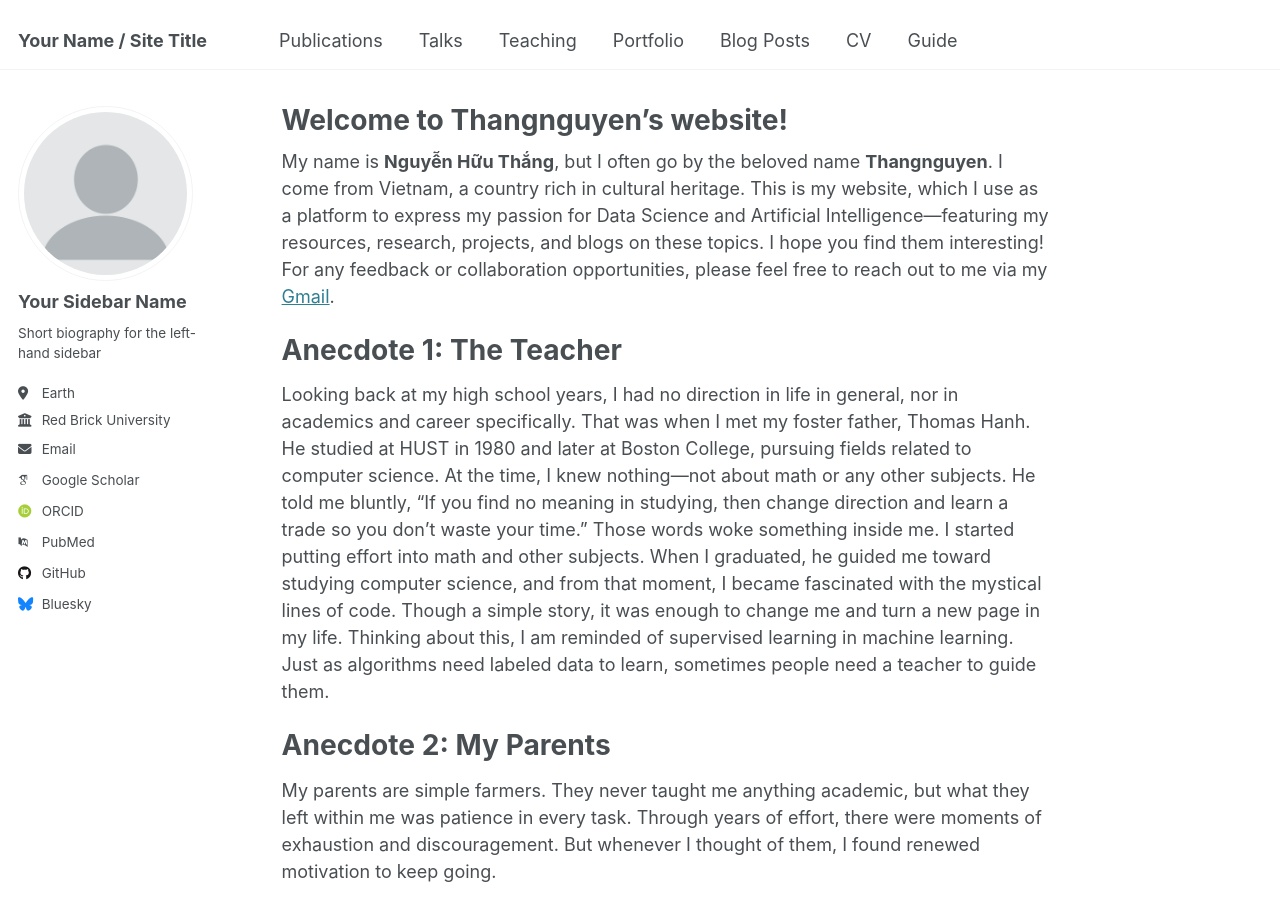
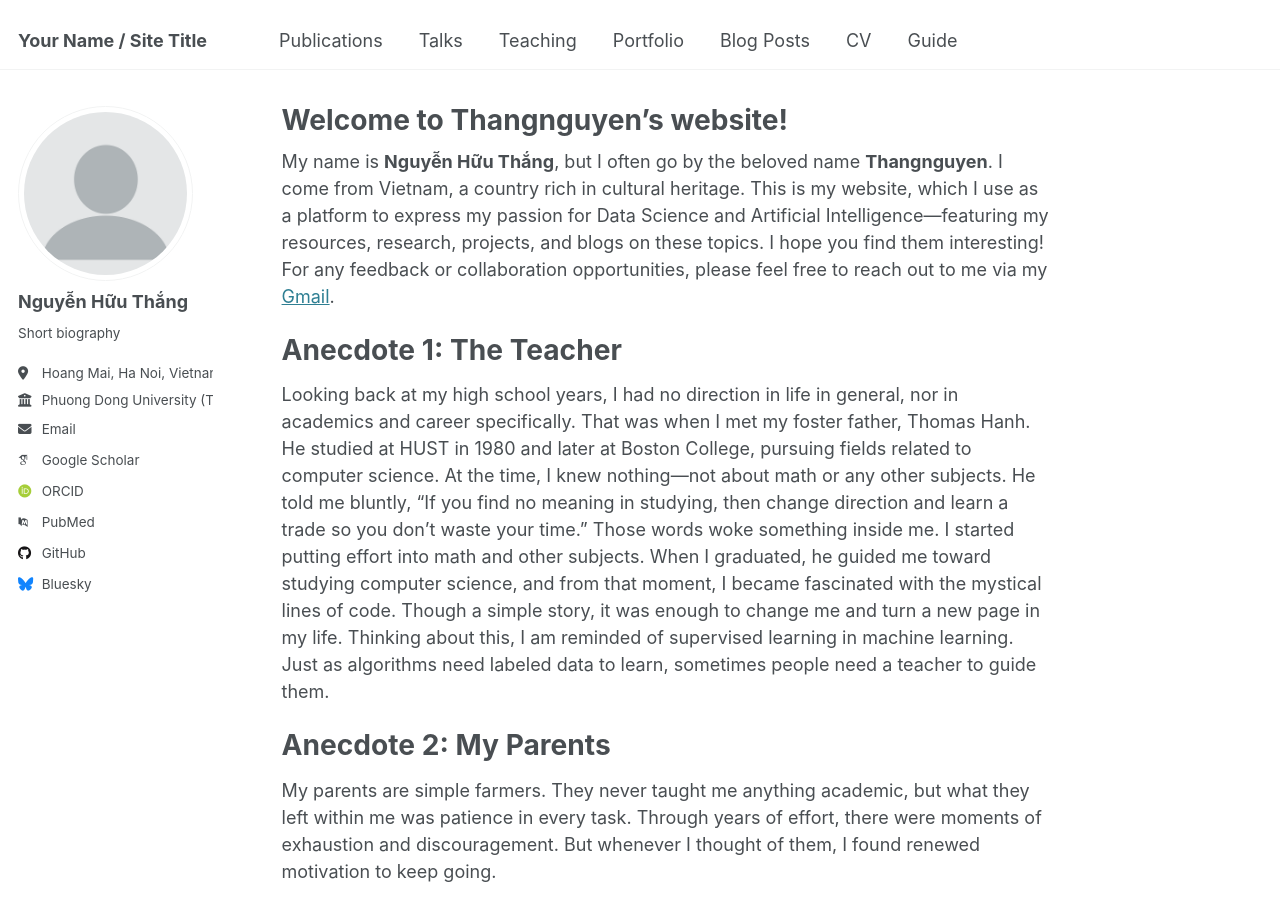
Before and after one commit to 6jffc/thangnguyen.github.io, a Jekyll site: the page built from _pages/about.md, in a window 1280 px wide and 900 px high. Built offline with Jekyll 4.4.1, drawn with Linux system fonts in a browser that asks for light colours; some web fonts are replaced.

Commit message:
Update _config.yml

```diff
--- a/_config.yml
+++ b/_config.yml
@@ -23,13 +23,13 @@ repository               : "academicpages/academicpages.github.io"
 author:
   # Biographic information
   avatar           : "profile.png"
-  name             : "Your Sidebar Name"
+  name             : "Nguyễn Hữu Thắng"
   pronouns         : # example: "she/her"
-  bio              : "Short biography for the left-hand sidebar"
-  location         : "Earth"
-  employer         : "Red Brick University"
+  bio              : "Short biography"
+  location         : "Hoang Mai, Ha Noi, Vietnam"
+  employer         : "Phuong Dong University (Trường Đại Học Phương Đông)"
   uri              : # URL
-  email            : "none@example.org"
+  email            : "nguyenhuut102@gmail.com"
 
   # Academic websites
   arxiv            : # URL - Update with the correct link to your profile
```
